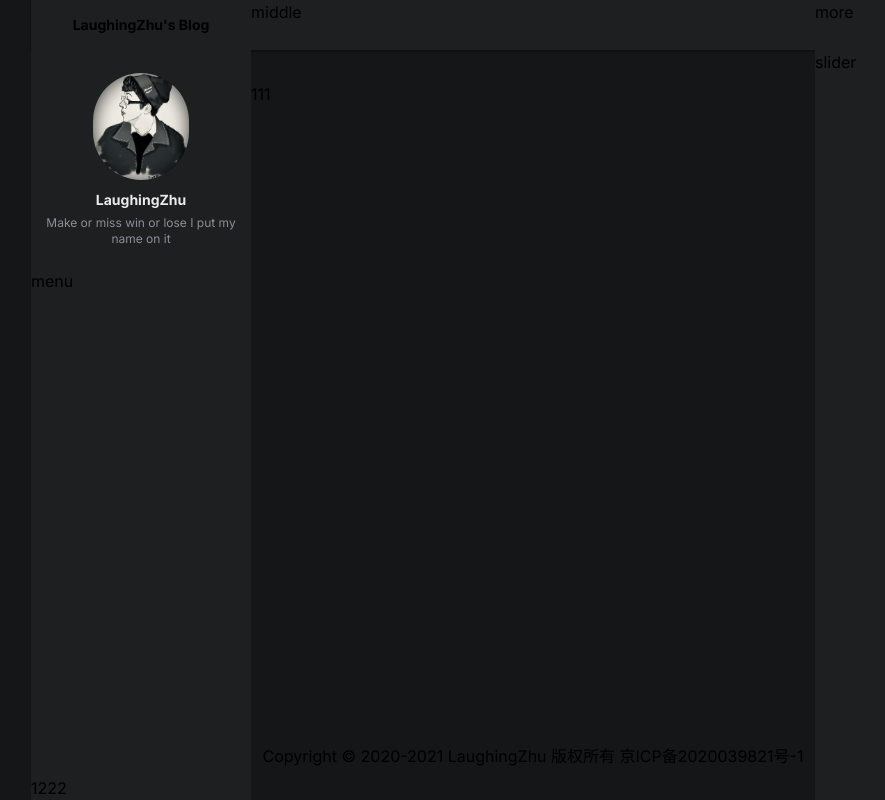
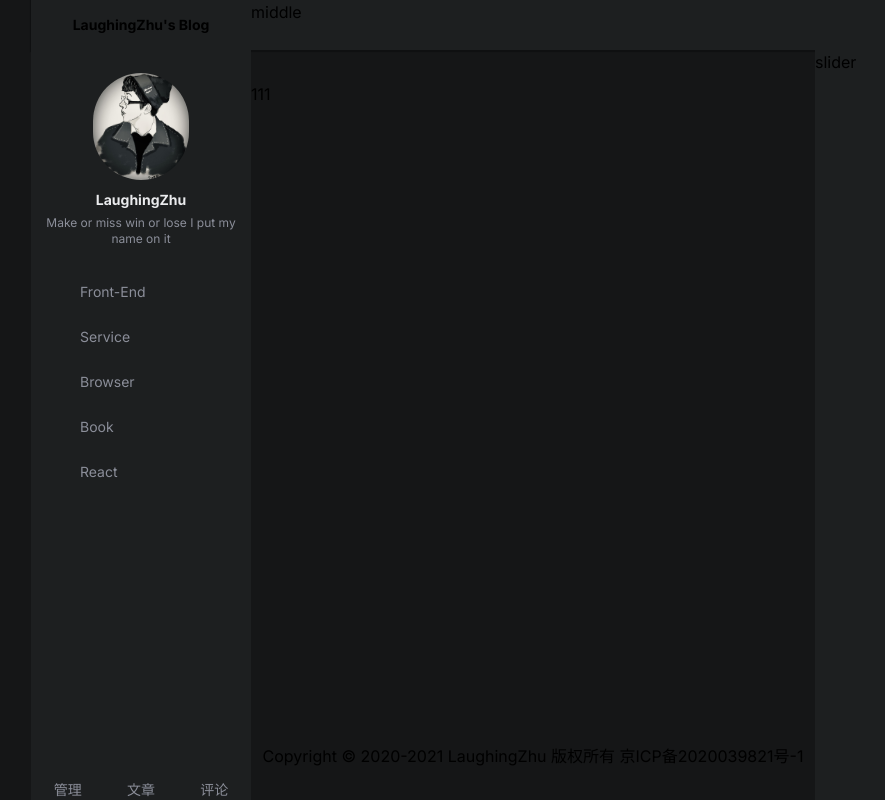
Before and after one commit to BlogNext/blog, a Next.js app: page / in a window 1280 px wide. Shown: the whole page, without its empty margins (97-982 px from the left). Built offline with nearby package versions, Linux system fonts and the light colour scheme.

Commit message:
feat(*): layout

```diff
--- a/src/components/Aside/index.tsx
+++ b/src/components/Aside/index.tsx
@@ -1,5 +1,8 @@
+import { ASIDE_MENUS, BOTTOM_MENUS } from '@/config';
 import Avatar from '@public/images/avatar.jpg';
 import Image from 'next/image';
+import IconFont from '../IconFont';
+
 export default function Aside() {
   return (
     <div className='w-[220px] bg-[#1D1F20] h-full flex-none flex flex-col'>
@@ -14,8 +17,32 @@ export default function Aside() {
           Make or miss win or lose I put my name on it
         </div>
       </div>
-      <div className='menu flex-auto'>menu</div>
-      <div className='flex-none'>1222</div>
+      <div className='flex flex-auto flex-col w-full items-center justify-start overflow-auto'>
+        {ASIDE_MENUS.map((item) => (
+          <div
+            key={item.icon}
+            className='w-full flex flex-none flex-row justify-start items-center px-[25px] py-[12px] cursor-pointer hover:bg-[rgba(30,144,255,0.2)]'
+          >
+            <IconFont name={item.icon} />
+            <div className='pl-[10px] text-[14px] text-[#8b8e99]'>{item.label}</div>
+          </div>
+        ))}
+      </div>
+      <div className='flex-none flex flex-row justify-between w-full overflow-hidden'>
+        {BOTTOM_MENUS.map((item) => {
+          return (
+            // <Tooltip placement='top' title={item.desc} key={`aside_tools_item-${index}`}>
+            <div
+              key={item.icon}
+              className='flex px-[10px] flex-auto flex-col justify-center items-center cursor-pointer'
+            >
+              <IconFont name={item.icon} size={18} />
+              <div className='text-[14px] text-[#8b8e99]'>{item.label}</div>
+            </div>
+            // </Tooltip>
+          );
+        })}
+      </div>
     </div>
   );
 }
--- a/src/components/Header/index.tsx
+++ b/src/components/Header/index.tsx
@@ -1,9 +1,22 @@
+import { TOP_MENUS } from '@/config';
+import IconFont from '../IconFont';
+
 export default function Header() {
   return (
-    <header className='w-full h-[50px] bg-[#1D1F20] shadow-[0_1px_1px_1px_rgba(0,0,0,0.25)] z-10 flex'>
+    <header className='w-full h-[50px] flex-none bg-[#1D1F20] shadow-[0_1px_1px_1px_rgba(0,0,0,0.25)] z-10 flex'>
       <div className='w-[220px] flex justify-center items-center text-sm font-bold'>{`LaughingZhu's Blog`}</div>
       <div className='flex-auto'>middle</div>
-      <div className='w-[240px]'>more</div>
+      <div className='w-[240px] flex flex-row overflow-hidden'>
+        {TOP_MENUS.map((item) => (
+          <div
+            key={item.icon}
+            className='flex px-[10px] flex-auto flex-col justify-center items-center cursor-pointer hover:bg-[rgba(30,144,255,0.2)]'
+          >
+            <IconFont name={item.icon} color='white' size={20} />
+            {/* <div className='text-[14px] text-[#8b8e99]'>{item.label}</div> */}
+          </div>
+        ))}
+      </div>
     </header>
   );
 }
--- /dev/null
+++ b/src/config/index.ts
@@ -0,0 +1,65 @@
+export type MEUN_TYPE = {
+  label: string;
+  desc?: string;
+  icon: string;
+};
+
+export const BOTTOM_MENUS: MEUN_TYPE[] = [
+  {
+    label: '管理',
+    desc: '后台管理',
+    icon: 'icon-setting'
+  },
+  {
+    label: '文章',
+    desc: '文章RSS',
+    icon: 'icon-rss1'
+  },
+  {
+    label: '评论',
+    desc: '评论RSS地址',
+    icon: 'icon-comment'
+  }
+];
+
+export const ASIDE_MENUS: MEUN_TYPE[] = [
+  {
+    icon: 'icon-computer',
+    label: 'Front-End'
+  },
+  {
+    icon: 'icon-fuwuqi',
+    label: 'Service'
+  },
+  {
+    icon: 'icon-zailiulanqidakai',
+    label: 'Browser'
+  },
+  {
+    icon: 'icon-books',
+    label: 'Book'
+  },
+  {
+    icon: 'icon-react',
+    label: 'React'
+  }
+];
+
+export const TOP_MENUS: MEUN_TYPE[] = [
+  {
+    icon: 'icon-setting',
+    label: '设置'
+  },
+  {
+    icon: 'icon-youjian',
+    label: '咨询'
+  },
+  {
+    icon: 'icon-zhuti_tiaosepan_o',
+    label: '主题'
+  },
+  {
+    icon: 'icon-denglu',
+    label: '登录'
+  }
+];
```
